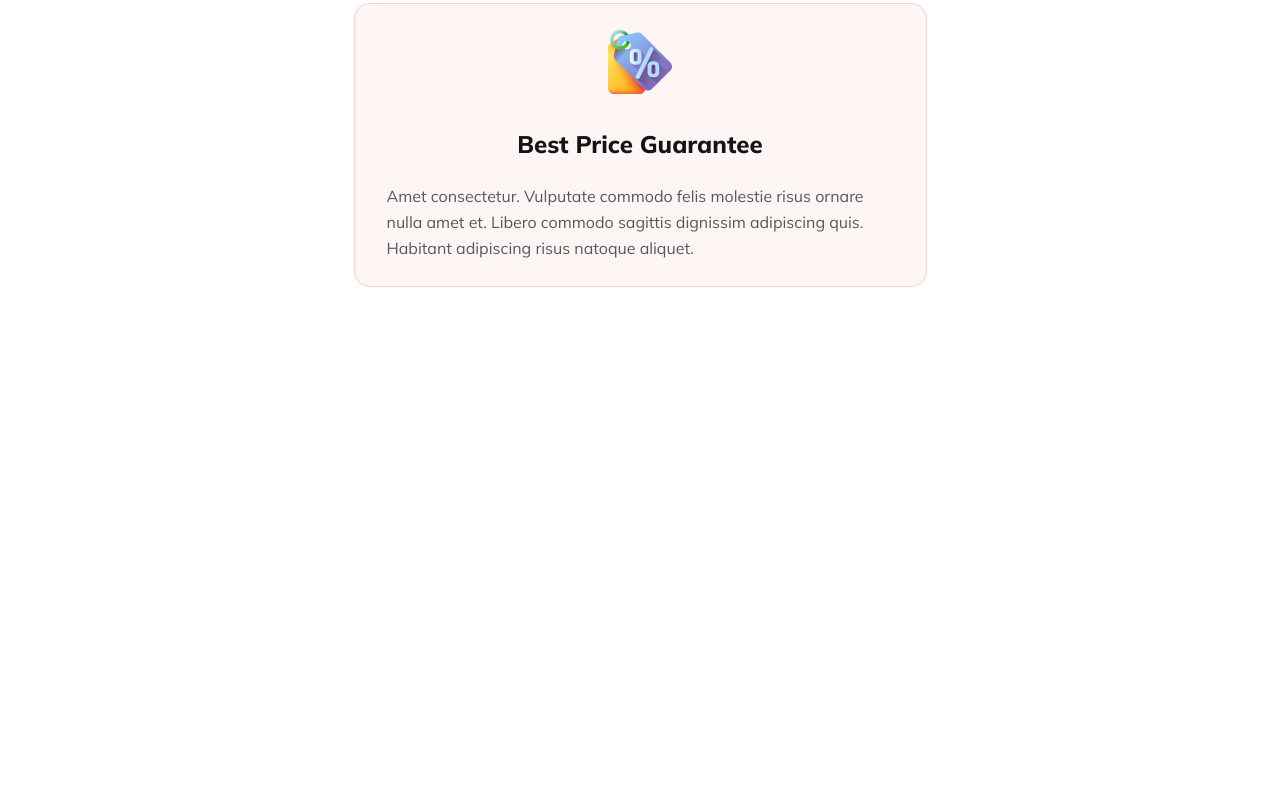
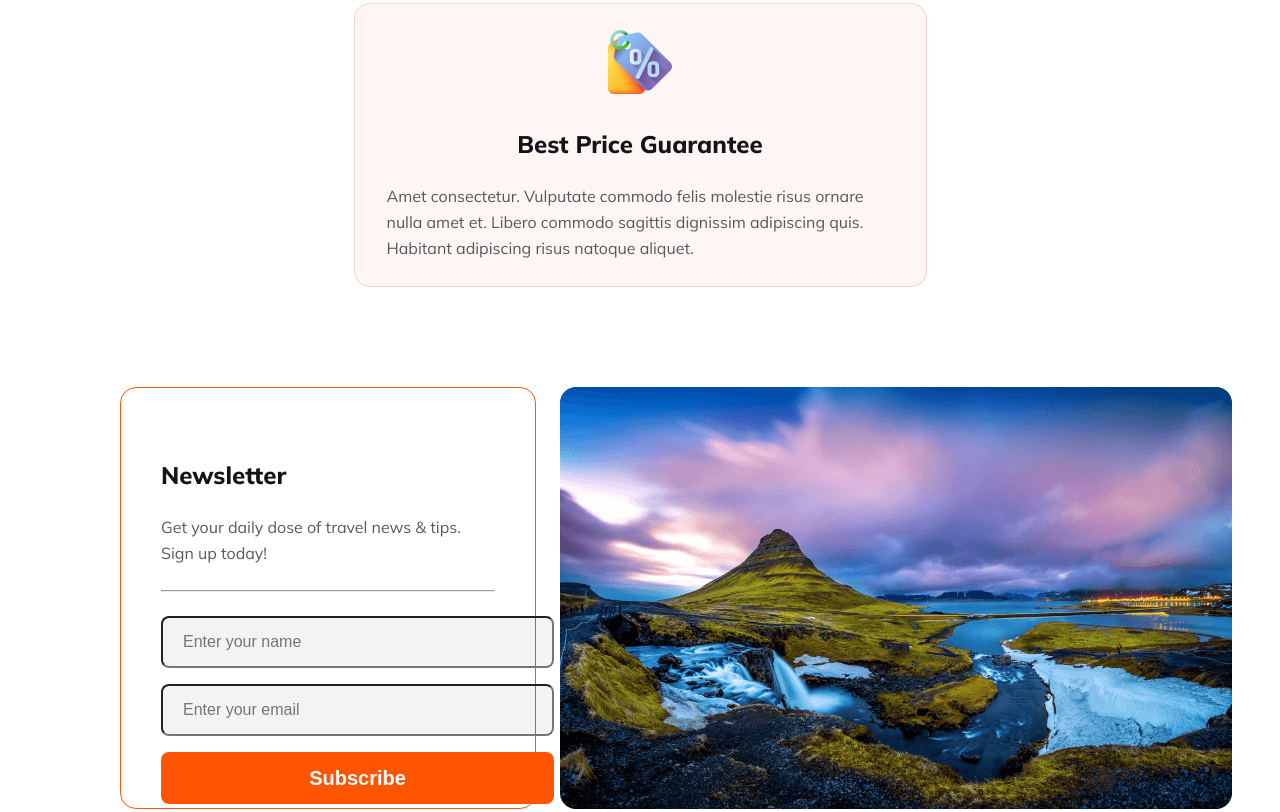
Before and after one commit to minhajhasan-dev/B9A2-True-Travel, a plain HTML site: page index.html in a window 1280 px wide. Shown: the part 3763-4575 px from the top of the page. Before the commit the page ends 4150 px from the top, so only its background shows below. Drawn offline with Linux system fonts and the light colour scheme.

Commit message:
added something

```diff
--- a/Styles/responsive.css
+++ b/Styles/responsive.css
@@ -132,4 +132,21 @@
     .grid-c {
         grid-template-columns: 1fr;
     }
+
+    .newsletter {
+        flex-wrap: wrap;
+
+    }
+
+    .newsletter-img {
+        width: 100%;
+    }
+
+    .newsletter-img img {
+        width: 100%;
+    }
+
+    .newsletter-info {
+        width: 100%;
+    }
 }
--- a/Styles/style.css
+++ b/Styles/style.css
@@ -354,3 +354,59 @@ main {
     align-items: center;
     padding: 3.2rem;
 }
+
+/* newsletter */
+.newsletter {
+    display: flex;
+    gap: 2.4rem;
+
+}
+
+.newsletter-info {
+    width: 40%;
+
+    height: 422px;
+    background: #FFF;
+    border-radius: 16px;
+    border: 1px solid #FF5400;
+    padding: 4rem;
+}
+
+.newsletter-info hr {
+    margin-top: 2.4rem;
+}
+
+.news-form {
+    display: flex;
+    flex-direction: column;
+    justify-content: center;
+    gap: 1.6rem;
+    margin-top: 2.4rem;
+}
+
+.news-form input {
+    width: 39.3rem;
+    height: 5.2rem;
+    flex-shrink: 0;
+    border-radius: 8px;
+    background: rgba(19, 19, 24, 0.05);
+    color: rgba(19, 19, 24, 0.30);
+    font-size: 16px;
+    padding: 2rem;
+    font-weight: 400;
+
+}
+
+.news-form button {
+    width: 393px;
+    height: 52px;
+    flex-shrink: 0;
+}
+
+.newsletter-img {
+    width: 60%;
+}
+
+.newsletter-img img {
+    flex-grow: 1;
+}
--- a/index.html
+++ b/index.html
@@ -146,6 +146,21 @@
             </div>
             </div>
         </section>
+        <section class="newsletter">
+            <div class="newsletter-info">
+                <h1 class="card-heading">Newsletter</h1>
+                <p class="description-text">Get your daily dose of travel news & tips. Sign up today!</p>
+                <hr>
+                <div class="news-form">
+                    <input placeholder="Enter your name" type="text" name="" id="">
+                    <input placeholder="Enter your email" type="text" name="" id="">
+                    <button class="common-btn-new">Subscribe</button>
+                </div>
+            </div>
+            <div class="newsletter-img">
+                <img src="./Images/Rectangle 8 (1).png" alt="">
+            </div>
+        </section>
     </main>
     <footer></footer>
 </body>
```
